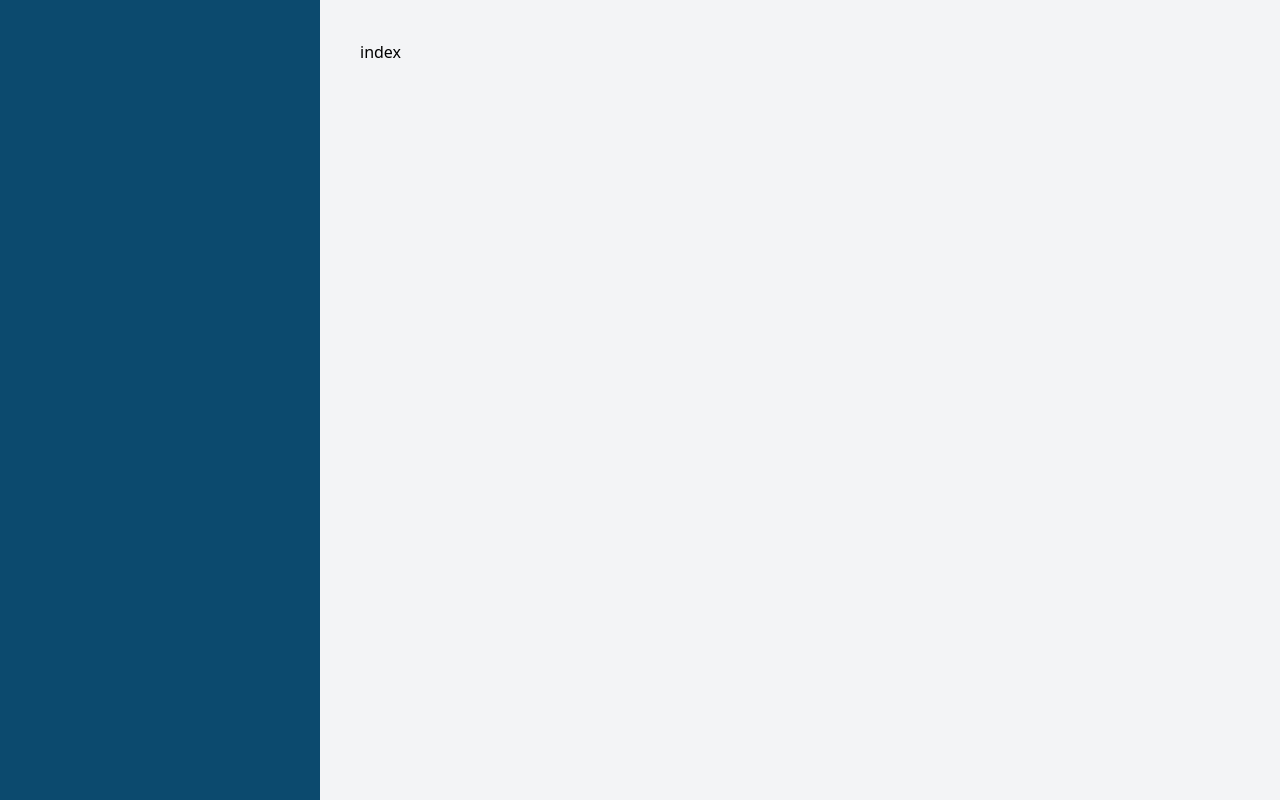
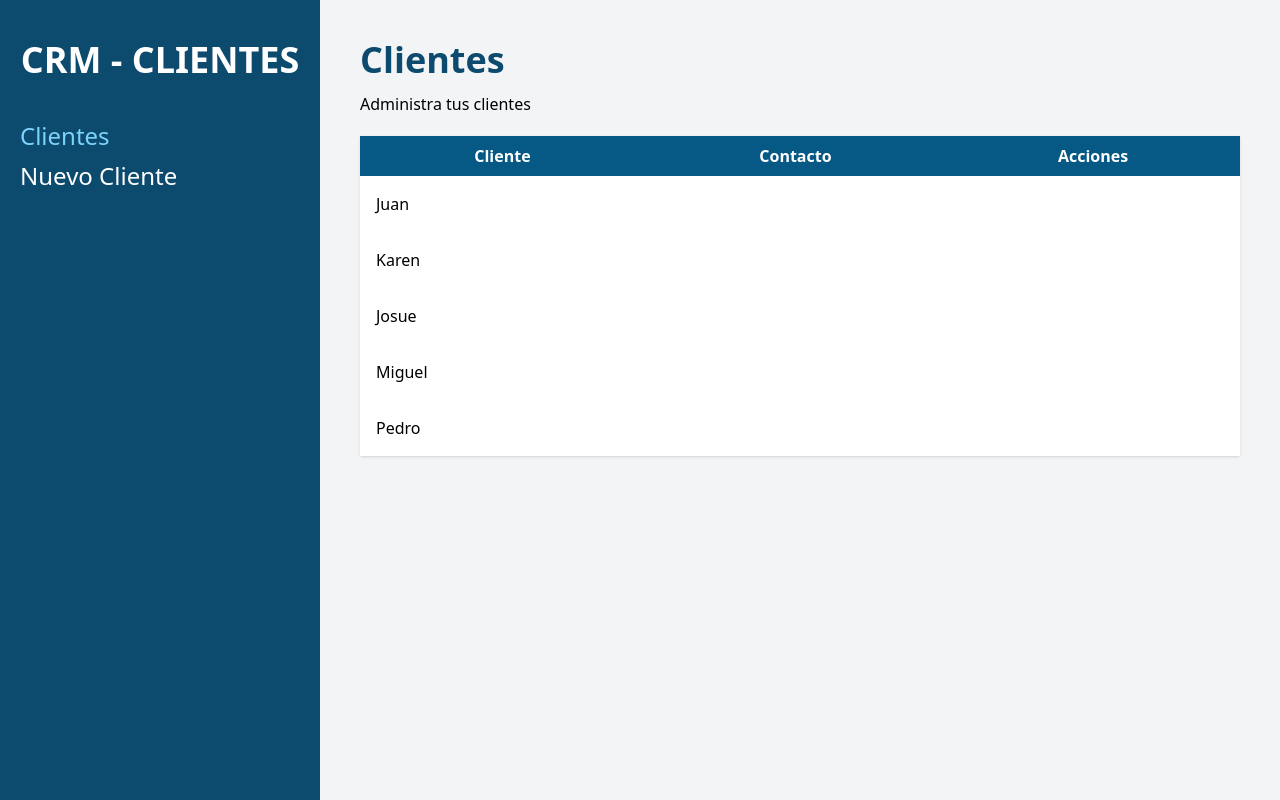
Before and after one commit to JoseOrdaz/crm-react, a React (Vite) app: page / in a window 1280 px wide. Built offline with nearby package versions, Linux system fonts and the light colour scheme.

Commit message:
obtener datos con useLoaderData y mostrando info inicial de clientes

```diff
--- /dev/null
+++ b/src/components/Cliente.jsx
@@ -0,0 +1,13 @@
+function Cliente({ cliente }) {
+
+    const { nombre, empresa, email, telefono, id } = cliente
+  return (
+    <>
+      <tr>
+        <td className="p-4">{nombre}</td>
+      </tr>
+    </>
+  );
+}
+
+export default Cliente;
--- a/src/components/Layout.jsx
+++ b/src/components/Layout.jsx
@@ -1,11 +1,22 @@
-import { Outlet } from "react-router-dom"
+import { Outlet, Link, useLocation } from "react-router-dom"
 
 
 export const Layout = () => {
+
+  const uselocation = useLocation()
+
+  console.log(uselocation)
+
   return (
     <>
     <div className="md:flex md:min-h-screen">
-        <div className="md:w-1/4 bg-sky-900 px-5 py-10"></div>
+        <aside className="md:w-1/4 bg-sky-900 px-5 py-10">
+          <h2 className="text-4xl text-white font-bold text-center"> CRM - CLIENTES</h2>
+          <nav className="mt-10">
+            <Link className={`${location.pathname === '/' ? 'text-sky-300' : 'text-white'} text-2xl block mt-2 hover:text-sky-300`} to="/">Clientes</Link>
+            <Link className={`${location.pathname === '/clientes/nuevo' ? 'text-sky-300' : 'text-white'} text-2xl block mt-2 hover:text-sky-300`}to="/clientes/nuevo">Nuevo Cliente</Link>
+          </nav>
+        </aside>
         <main className="md:w-3/4 p-10 md:h-screen overflow-scroll">
         <Outlet />
         </main>
--- a/src/main.jsx
+++ b/src/main.jsx
@@ -4,7 +4,7 @@ import './index.css'
 import {createBrowserRouter, RouterProvider} from 'react-router-dom';
 import Layout from './components/layout';
 import NuevoCliente from './pages/NuevoCliente';
-import Index from './pages/Index';
+import Index , { loader as clientesLoader } from './pages/Index';
 
 const router = createBrowserRouter([
   {
@@ -13,7 +13,8 @@ const router = createBrowserRouter([
     children: [
       {
         index: true,
-        element: <Index />
+        element: <Index />,
+        loader: clientesLoader
       },
       {
           path: '/clientes/nuevo',
--- a/src/pages/Index.jsx
+++ b/src/pages/Index.jsx
@@ -1,6 +1,88 @@
+import { useLoaderData } from "react-router-dom";
+import Cliente from "../components/Cliente";
+
+export function loader(){
+
+  const clientes = [
+    {
+        id: 1,
+        nombre: 'Juan',
+        telefono: 102013313,
+        email: "juan@juan.com",
+        empresa: 'Codigo Con Juan'
+    },
+    {
+        id: 2,
+        nombre: 'Karen',
+        telefono: 138198313,
+        email: "karen@juan.com",
+        empresa: 'Codigo Con Juan'
+    },
+    {
+        id: 3,
+        nombre: 'Josue',
+        telefono: 31983913,
+        email: "josue@juan.com",
+        empresa: 'Codigo Con Juan'
+    },
+    {
+        id: 4,
+        nombre: 'Miguel',
+        telefono: 319381983,
+        email: "miguel@juan.com",
+        empresa: 'Codigo Con Juan'
+    },
+    {
+        id: 5,
+        nombre: 'Pedro',
+        telefono: 1398198938,
+        email: "pedro@juan.com",
+        empresa: 'Codigo Con Juan'
+    },
+];
+
+  return clientes;
+
+
+}
+
+
 function Index() {
+
+const clientes = useLoaderData();
+
+
   return (
-    <div>index</div>
+    <>
+        <h1 className="font-black text-4xl text-sky-900">Clientes</h1>
+        <p className="mt-3"> Administra tus clientes</p>
+
+        {clientes.length ? (
+          <table className="w-full table-auto bg-white shadow mt-5">
+            <thead className="bg-sky-800 text-white">
+              <tr>
+                <th className="p-2"> Cliente</th>
+                <th className="p-2"> Contacto</th>
+                <th className="p-2"> Acciones</th>
+              </tr>
+              </thead>
+              <tbody>
+                {clientes.map(cliente => (
+                  <Cliente
+                    cliente={cliente}
+                    key={cliente}
+                  />
+                ))}
+              </tbody>
+
+
+          </table>
+
+        ) : (
+          <p>No hay clientes</p>
+        )}
+
+    </>
   )
 }
 
--- a/src/pages/NuevoCliente.jsx
+++ b/src/pages/NuevoCliente.jsx
@@ -1,7 +1,7 @@
 
 const NuevoCliente = () => {
   return (
-    <div>NuevoCliente</div>
+    <div>Nuevo Cliente</div>
   )
 }
 
```
Also changed, not shown: 1 other file (tests, documents, lock files or other folders).
